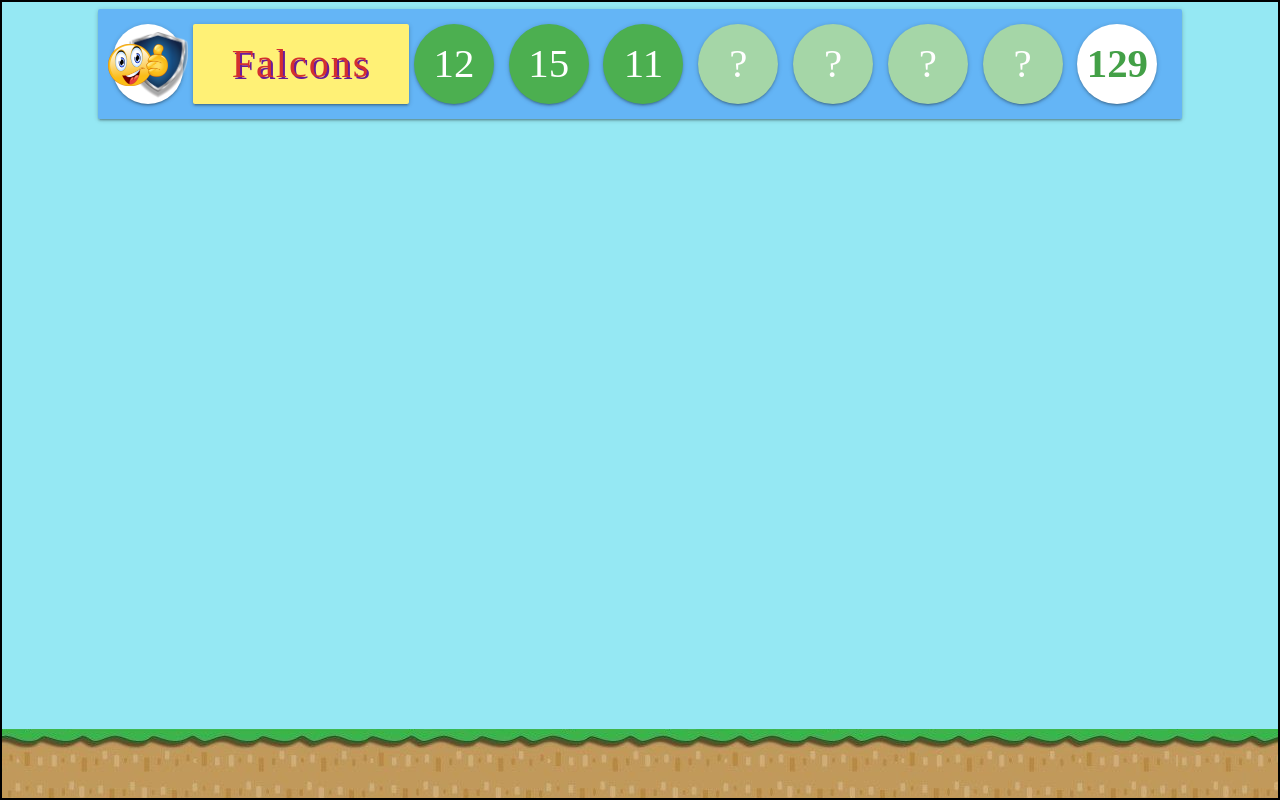
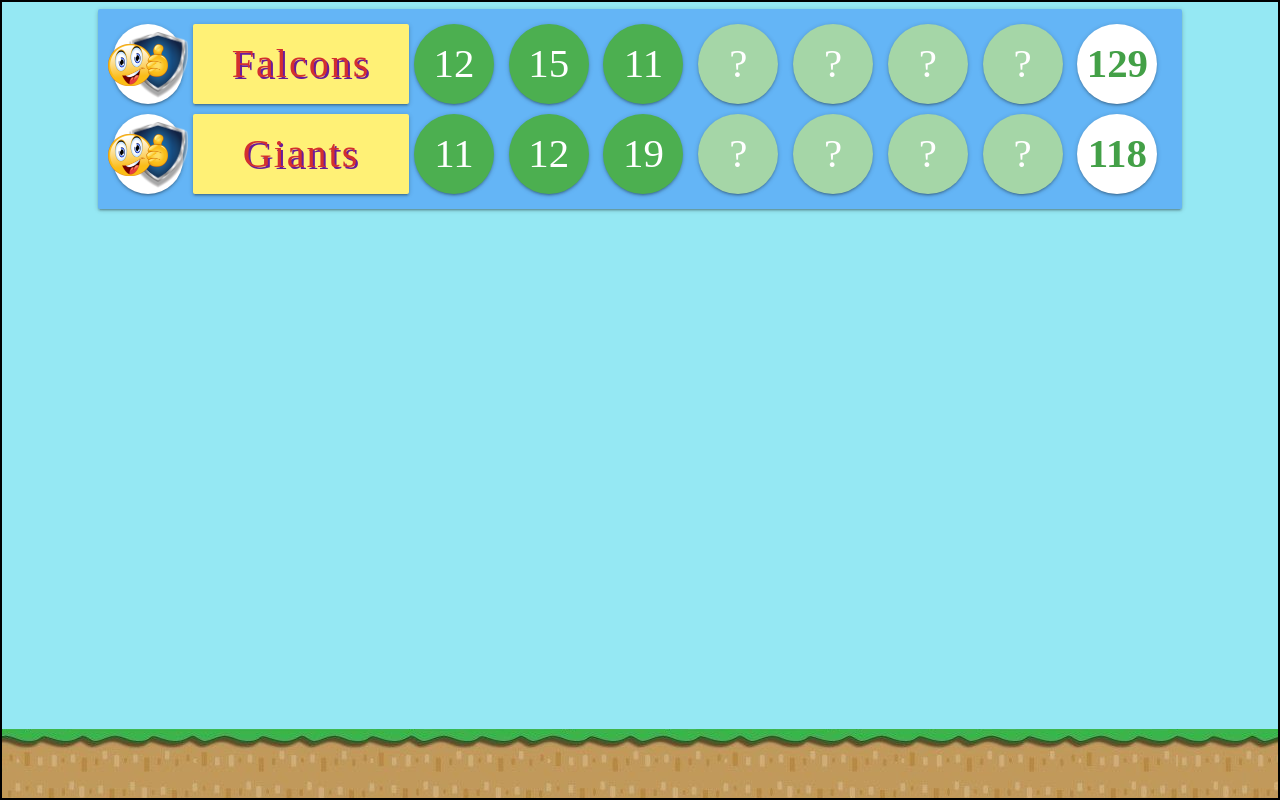
Before and after one commit to MamathaBussa/ps-leaderboard, a React (Create React App) app: page / in a window 1280 px wide. Built offline with nearby package versions, Linux system fonts and the light colour scheme; a web font is replaced by a local one.

Commit message:
:whale: - Data-structure emerging

```diff
--- a/src/components/TeamDetailedScoreRow/index.js
+++ b/src/components/TeamDetailedScoreRow/index.js
@@ -1,12 +1,44 @@
 import React, {Component} from 'react'
+import SmileyShieldAndTeamName from '../SmileyShieldAndTeamName'
 import './styles.sass'
 
 class TeamDetailsScoreRow extends Component {
   render() {
+    const {componentData} = this.props
+    const {scores, totalScore} = componentData
     return (
-      <div className="TeamDetailsScoreRow">
-        TeamDetailsScoreRow
-      </div>
+      <tr>
+        <td>
+          <SmileyShieldAndTeamName teamName="Falcons"
+            componentData={componentData} />
+        </td>
+        {
+          scores.map((score) => (
+            score ?
+            (
+              <td>
+                <div className="ScoreCell green white-text card">
+                  <h3>{score}</h3>
+                </div>
+              </td>
+            ):(
+              <td>
+                <div
+                  className="ScoreCell green lighten-3 white-text card">
+                  <h3>?</h3>
+                </div>
+              </td>
+            )
+          ))
+        }
+        <td>
+          <div className="TotalScoreCell green-text text-darken-1 card">
+            <h3>
+              {totalScore}
+            </h3>
+          </div>
+        </td>
+      </tr>
     )
   }
 }
--- a/src/components/TeamScoreDetailsSlide/index.js
+++ b/src/components/TeamScoreDetailsSlide/index.js
@@ -1,13 +1,12 @@
 import React, {Component} from 'react'
-import SmileyShieldAndTeamName from
-  '../SmileyShieldAndTeamName'
+import TeamDetailedScoreRow from '../TeamDetailedScoreRow'
 // import ImageShield from '../ImageShield'
 // import TeamNameInTable from '../TeamNameInTable'
 import './styles.sass'
 
 class TeamScoreDetailsSlide extends Component {
   render() {
-    const componentData = {
+    const componentDataList = [{
       teamName: 'Falcons',
       smileyType: 1,
       totalScore: 129,
@@ -20,45 +19,29 @@ class TeamScoreDetailsSlide extends Component {
         null,
         null,
       ],
-    }
-
-    const {scores, totalScore} = componentData
+    }, {
+      teamName: 'Giants',
+      smileyType: 2,
+      totalScore: 118,
+      scores: [
+        11,
+        12,
+        19,
+        null,
+        null,
+        null,
+        null,
+      ],
+    }]
     return (
       <div className="TeamScoreDetailsSlide card blue lighten-2">
         <table>
           <tbody>
-            <tr>
-              <td>
-                <SmileyShieldAndTeamName teamName="Falcons"
-                  componentData={componentData} />
-              </td>
-              {
-                scores.map((score) => (
-                  score ?
-                  (
-                    <td>
-                      <div className="ScoreCell green white-text card">
-                        <h3>{score}</h3>
-                      </div>
-                    </td>
-                  ):(
-                    <td>
-                      <div
-                        className="ScoreCell green lighten-3 white-text card">
-                        <h3>?</h3>
-                      </div>
-                    </td>
-                  )
-                ))
-              }
-              <td>
-                <div className="TotalScoreCell green-text text-darken-1 card">
-                  <h3>
-                    {totalScore}
-                  </h3>
-                </div>
-              </td>
-            </tr>
+            {
+              componentDataList.map((componentData) =>(
+                <TeamDetailedScoreRow componentData={componentData} />
+              ))
+            }
           </tbody>
         </table>
       </div>
```
